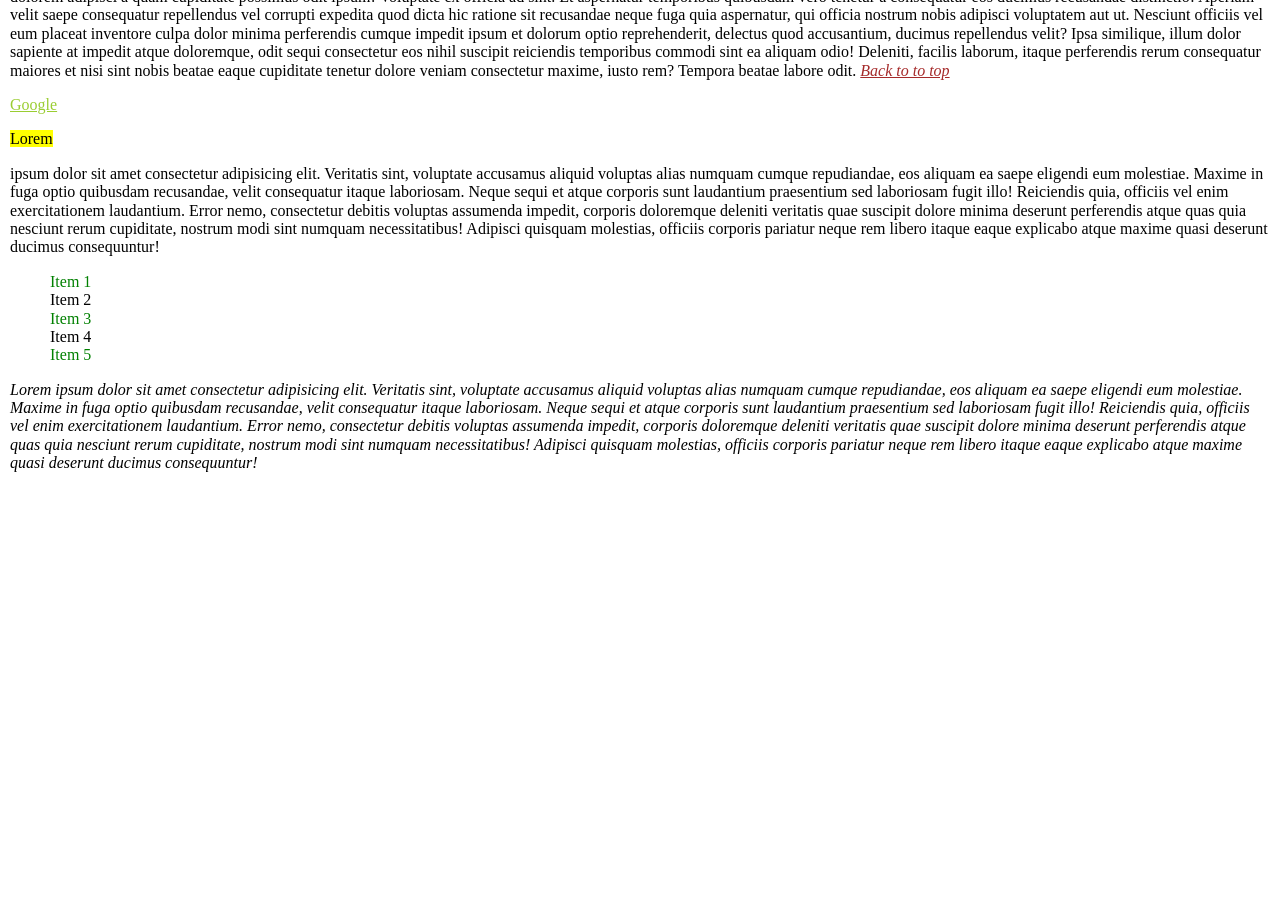
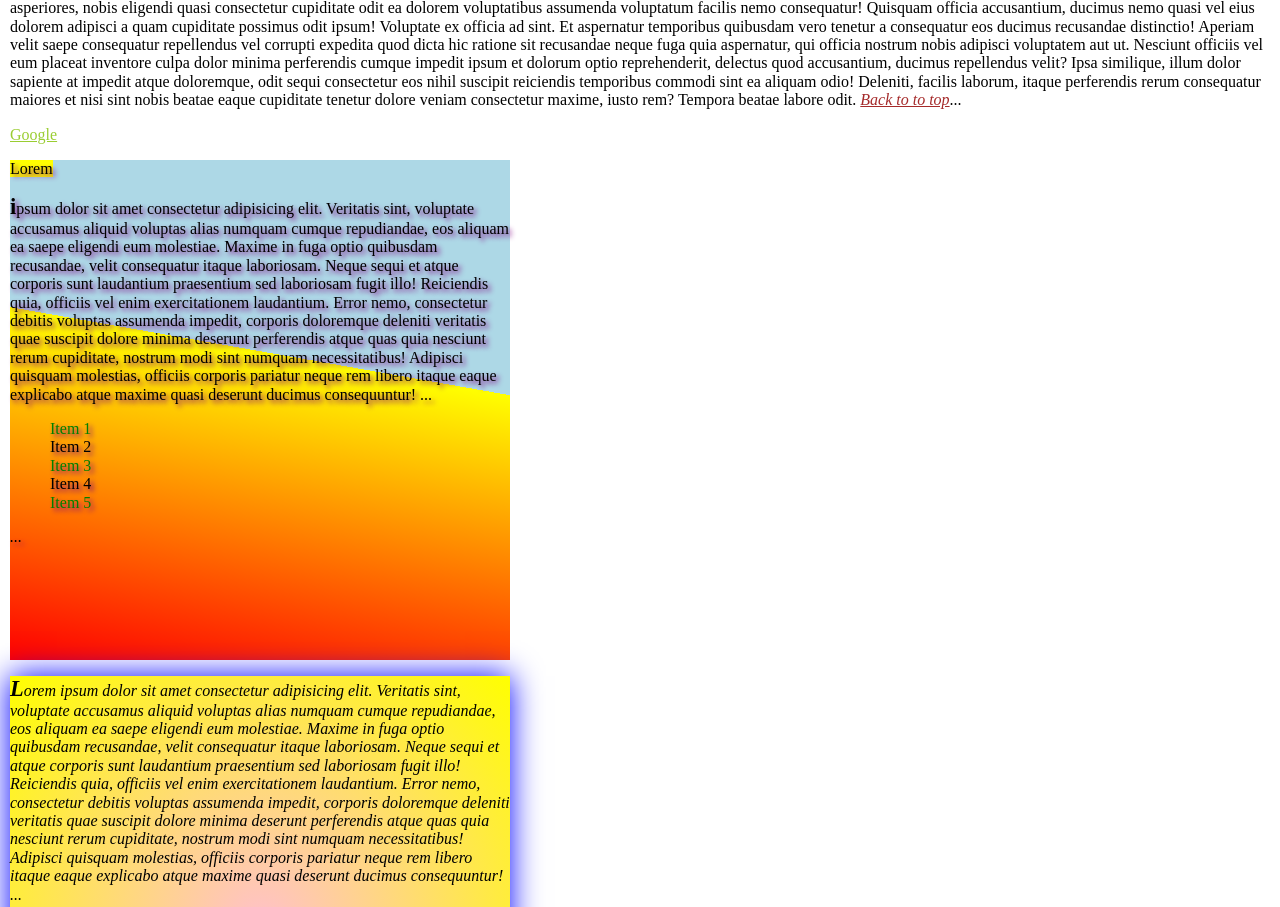
Before and after one commit to Ujjawal-Indwar/Practise, a plain HTML site: page Basics/index.htm in a window 1280 px wide. Shown: the part 1260-2167 px from the top of the page. Before the commit the page ends 1749 px from the top, so only its background shows below. Drawn offline with Linux system fonts and the light colour scheme.

Commit message:
https://github.com/Ujjawal-Indwar/Practise.git

```diff
--- a/Basics/css/styles.css
+++ b/Basics/css/styles.css
@@ -39,7 +39,7 @@ ul {
 a[href^="https"][href$=".com"]{
     color: yellowgreen;
 }
-
+/*Pseudo Class--To style element in a particular state*/
 article p:last-of-type{
     font-style: italic;
 }
@@ -55,3 +55,31 @@ a:link{
 a:hover, a:focus{
     color:red;
 }
+/*Pseudo Element--To Style part of  an element*/
+p::first-letter{
+    font-size: 140%;
+    font-weight: bold;
+}
+
+p::selection{
+    background-color:pink;
+}
+
+p::after{
+    content: "... ";
+
+}
+/*CSS gradient.io*/
+.article1{
+    width: 500px;
+    height: 500px;
+    text-shadow:3px 3px 5px purple ;
+    background-image: linear-gradient(10deg, red, yellow 60%, lightblue 10%);
+}
+.article2{
+    width: 500px;
+    height: 500px;
+    background-image: radial-gradient( pink,yellow);
+    box-shadow: 0 0 30px blue;
+}
+/*CSS Tricks -- shapes diff*/
--- a/Basics/index.htm
+++ b/Basics/index.htm
@@ -107,7 +107,7 @@
         rerum consequatur maiores et nisi sint nobis beatae eaque cupiditate tenetur dolore veniam consectetur maxime,
         iusto rem? Tempora beatae labore odit. <a href="#"><em>Back to to top</em></a></p>
         <a href="https://google.com" target="_blank">Google</a>
-        <article>
+        <article class="article1">
             <figure src="images/u.jpg"></figure>
             <mark> Lorem </mark>
             <p>ipsum dolor sit amet consectetur adipisicing elit. Veritatis sint, voluptate accusamus aliquid voluptas alias
@@ -127,7 +127,7 @@
             </ul>
         </p>
         </article>
-        <article>
+        <article class="article2">
             <figure src="images/ui.png"></figure>
             <p> Lorem ipsum dolor sit amet consectetur adipisicing elit. Veritatis sint, voluptate accusamus aliquid voluptas alias
             numquam cumque repudiandae, eos aliquam ea saepe eligendi eum molestiae. Maxime in fuga optio quibusdam recusandae,
```
